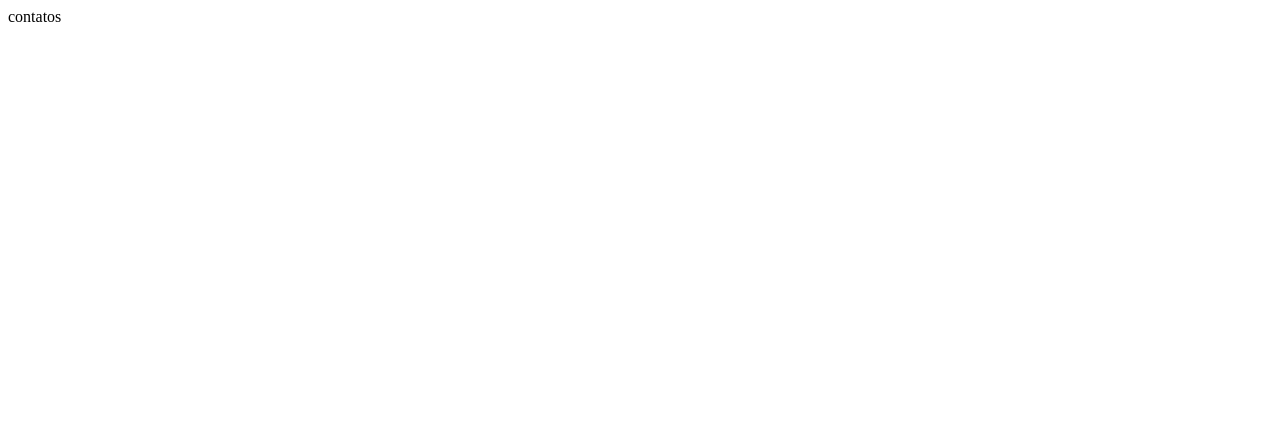
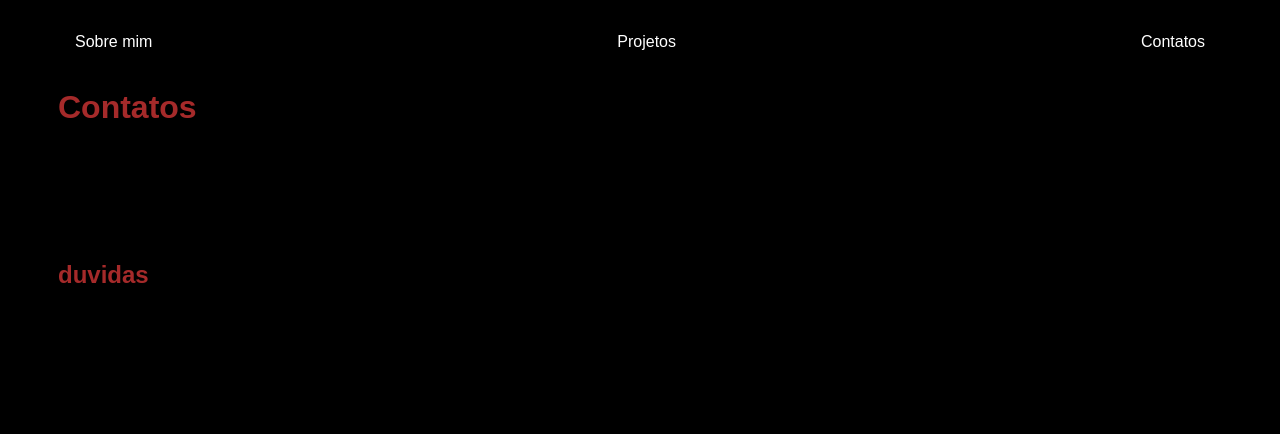
Before and after one commit to Miagui350/inicio, a plain HTML site: page easy site/contatos.html in a window 1280 px wide. Drawn offline with Linux system fonts and the light colour scheme.

Commit message:
atualização

```diff
--- /dev/null
+++ b/easy site/contatos.css
@@ -0,0 +1,34 @@
+body{background-color: black;
+    color: white;
+    font-family: Arial, Helvetica, sans-serif;
+
+}
+ul{
+    display: flex;
+    justify-content: space-between;
+    list-style-type: none;
+    align-items: center;
+    padding: 17px;
+}
+a{
+    color: white;
+    text-decoration: none;
+}
+h1{
+    color:brown;
+    width: 150px;
+    height: 150px;
+}
+h2{
+    color:brown;
+    width: 150px;
+    height: 150px;
+}
+.continer{
+    padding: 0px 50px ;
+
+
+}
+nav a:hover{
+    color:brown;
+}
--- a/easy site/contatos.html
+++ b/easy site/contatos.html
@@ -1 +1,34 @@
-contatos
+<!DOCTYPE html>
+<html lang="pt-br">
+<head>
+    <meta charset="UTF-8">
+    <meta name="viewport" content="width=device-width, initial-scale=1.0">
+    <title>Contatos</title>
+    <link rel="stylesheet" href="contatos.css">
+
+</head>
+<body>
+    <body>
+        <div class="continer"><nav>
+            <ul>
+                <li>
+                    <a href="index.html">Sobre mim</a>
+                </li>
+                <li>
+                    <a href="projetos .html">Projetos</a>
+                </li>
+                <li>
+                    <a href="contatos.html">Contatos</a>
+                </li>
+            </ul>
+        </nav>
+    <h1>Contatos</h1>
+        <h2>duvidas</h2>
+     </header></div>
+</body>
+</html>
+
+    </div>
+
+</body>
+</html>
```
